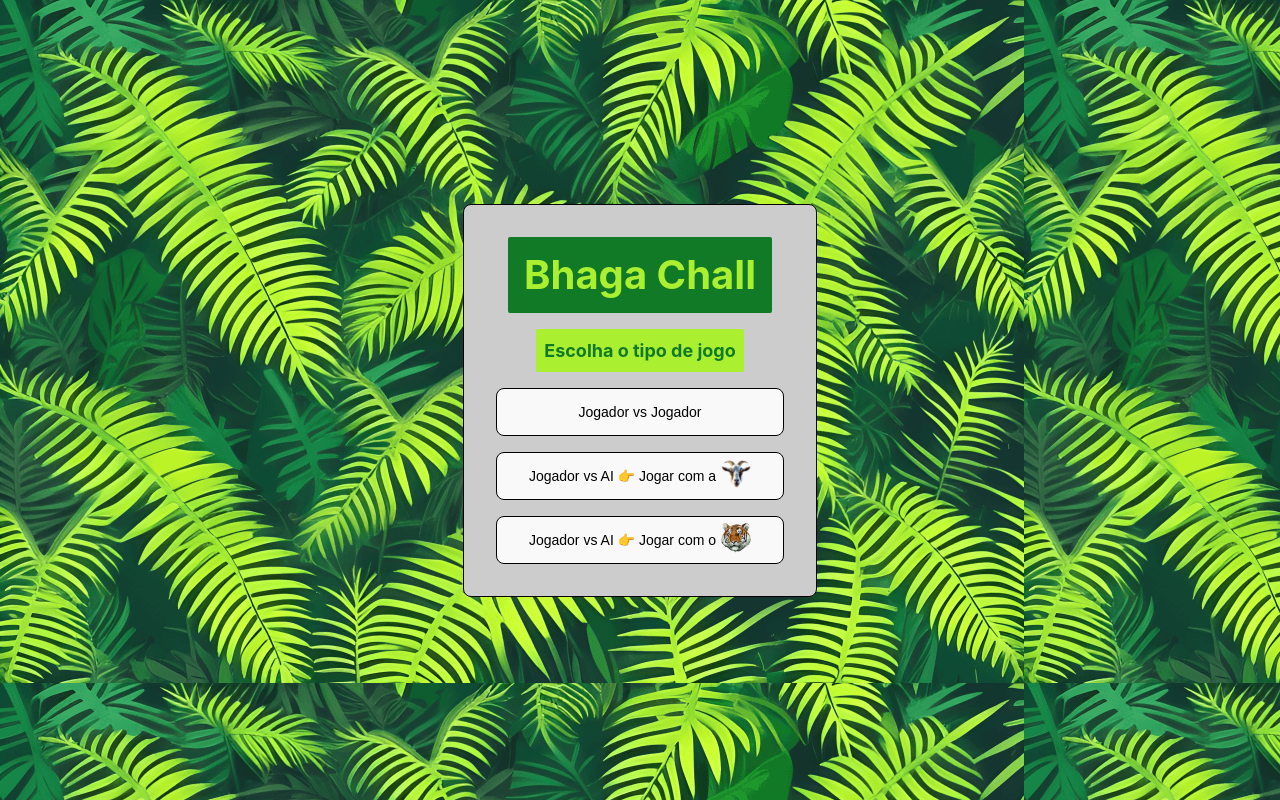
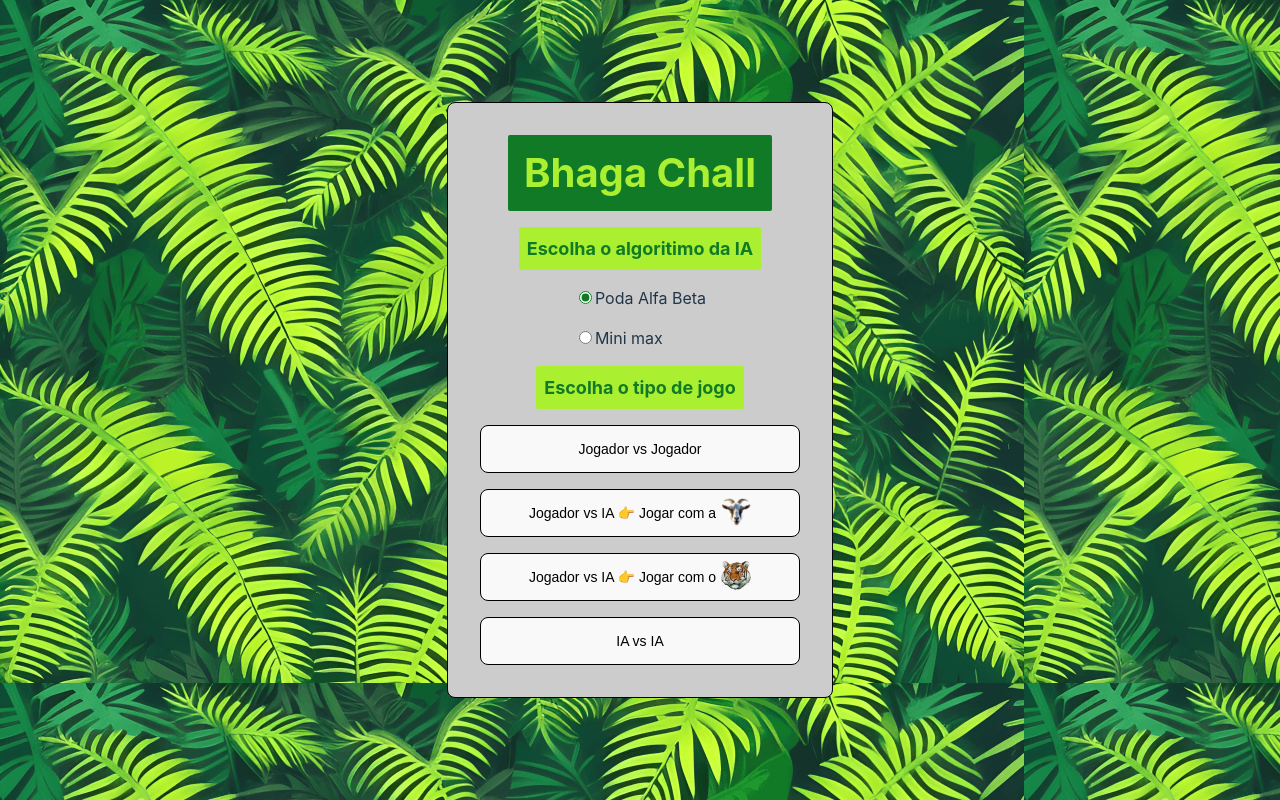
Before and after one commit to guilhermecamboim/bagha-chall, a React (Vite) app: page / in a window 1280 px wide. Built offline with nearby package versions, Linux system fonts and the light colour scheme.

Commit message:
:sparkles: feat: Implementing minimax algorithm without alfa beta and enabling ai play against ai.

```diff
--- a/src/components/board/index.tsx
+++ b/src/components/board/index.tsx
@@ -32,7 +32,9 @@ const GameBoard = () => {
   const [goatsEaten, setGoatsEaten] = useState(0);
   const [isAI, setIsAI] = useState(false);
   const [playerRole, setPlayerRole] = useState('Goat');
+  const [algorithmType, setAlgorithmType] = useState<'miniMax' | 'podaAlfa'>('podaAlfa');
   const [gameStarted, setGameStarted] = useState(false);
+  const [playAlone, setPlayAlone] = useState(false);
   const [winner, setWinner] = useState<string | null>(null);
 
 const prohibitedMoves: ProhibitedMoves = {
@@ -385,7 +387,45 @@ function getPossibleGoatPositions(board) {
   return possiblePositions;
 }
 
-const minimax = (board: boardType, depth: number, isMaximizingPlayer: boolean, alpha: number, beta: number) => {
+const minimax = (board: boardType, depth: number, isMaximizingPlayer: boolean) => {
+  if (depth === 0 || checkGameOver()) {
+    return { score: turn === 'Goat' ? evaluate_board_with_goat_focus(board) : evaluate_board(board) };
+  }
+
+  let bestMove = null;
+  if (isMaximizingPlayer) {
+    let maxEval = -Infinity;
+    const { captures = [], regularMoves = [] } = getAvailableMoves(playerRole === 'Goat' && turn === 'Tiger' ? 'Tiger' : 'Goat');
+    const availableMoves = captures.length > 0 ? captures : regularMoves;
+
+    for (const move of availableMoves) {
+      const newBoard = makeMove(board, move);
+      const evaluate = minimax(newBoard, depth - 1, false).score;
+      if (evaluate > maxEval) {
+        maxEval = evaluate;
+        bestMove = move;
+      }
+    }
+    return { score: maxEval, move: bestMove };
+  } else {
+    let minEval = Infinity;
+    const { regularMoves = [] } = getAvailableMoves(playerRole === 'Goat' && turn === 'Goat' ? 'Goat' : 'Tiger');
+    const availableMoves = regularMoves;
+
+    for (const move of availableMoves) {
+      const newBoard = makeMove(board, move);
+      const evaluate = minimax(newBoard, depth - 1, true).score;
+      if (evaluate < minEval) {
+        minEval = evaluate;
+        bestMove = move;
+      }
+    }
+    return { score: minEval, move: bestMove };
+  }
+};
+
+
+const minimaxPodaAlfaBeta = (board: boardType, depth: number, isMaximizingPlayer: boolean, alpha: number, beta: number) => {
     if (depth === 0 || checkGameOver()) {
       return { score:  turn === 'Goat' ? evaluate_board_with_goat_focus(board) : evaluate_board(board) };
     }
@@ -393,12 +433,12 @@ const minimax = (board: boardType, depth: number, isMaximizingPlayer: boolean, a
     let bestMove = null;
     if (isMaximizingPlayer) {
       let maxEval = -Infinity;
-      const { captures = [], regularMoves = [] } = getAvailableMoves(playerRole === 'Goat' ? 'Tiger' : 'Goat');
+      const { captures = [], regularMoves = [] } = getAvailableMoves(playerRole === 'Goat' && turn === 'Tiger' ? 'Tiger' : 'Goat');
       const availableMoves = captures.length > 0 ? captures : regularMoves;
 
       for (const move of availableMoves) {
         const newBoard = makeMove(board, move);
-        const evaluate = minimax(newBoard, depth - 1, false, alpha, beta).score;
+        const evaluate = minimaxPodaAlfaBeta(newBoard, depth - 1, false, alpha, beta).score;
         if (evaluate > maxEval) {
           maxEval = evaluate;
           bestMove = move;
@@ -411,12 +451,12 @@ const minimax = (board: boardType, depth: number, isMaximizingPlayer: boolean, a
       return { score: maxEval, move: bestMove };
     } else {
       let minEval = Infinity;
-      const { regularMoves = [] } = getAvailableMoves(playerRole === 'Goat' ? 'Goat' : 'Tiger');
+      const { regularMoves = [] } = getAvailableMoves(playerRole === 'Goat' && turn === 'Goat' ? 'Goat' : 'Tiger');
       const availableMoves = regularMoves;
 
       for (const move of availableMoves) {
         const newBoard = makeMove(board, move);
-        const evaluate = minimax(newBoard, depth - 1, true, alpha, beta).score;
+        const evaluate = minimaxPodaAlfaBeta(newBoard, depth - 1, true, alpha, beta).score;
         if (evaluate < minEval) {
           minEval = evaluate;
           bestMove = move;
@@ -512,31 +552,42 @@ const minimax = (board: boardType, depth: number, isMaximizingPlayer: boolean, a
 
   const aiMove = () => {
     if (turn === 'Tiger') {
-      const { move } = minimax(board, 3, true, -Infinity, Infinity);
+      const { move } = algorithmType === "podaAlfa" ? minimaxPodaAlfaBeta(board, 3, true, -Infinity, Infinity) : minimax(board, 3, true);
       if (move) {
         const newBoard = makeMove(board, move);
         setBoard(newBoard);
         setTigers(tigers.map(t => (t[0] === move.from[0] && t[1] === move.from[1] ? [move.to[0], move.to[1]] : t)));
+        if(playAlone){
+          setTimeout(() => setTurn('Goat'), 1500);
+        } else {
           setTurn('Goat');
         }
+      }
     } else if (turn === 'Goat' && goatsToPlace > 0) {
-      const { regularMoves } = getAvailableMoves('Goat');
-      if (regularMoves.length > 0) {
-        const move = regularMoves[Math.floor(Math.random() * regularMoves.length)];
+      const { move } = algorithmType === "podaAlfa" ? minimaxPodaAlfaBeta(board, 3, true, -Infinity, Infinity) : minimax(board, 3, true);
+      if (move) {
         const newBoard = makeMove(board, { from: null, to: move.to });
         setBoard(newBoard);
         setGoatsToPlace(goatsToPlace - 1);
+        if(playAlone){
+          setTimeout(() => setTurn('Tiger'), 1000);
+        } else {
           setTurn('Tiger');
+        }
       }
     }
   };
 
 
   useEffect(() => {
+    if(!playAlone) {
       if (isAI && playerRole === 'Goat' && turn === 'Tiger') {
         aiMove();
       }
       if (isAI && playerRole === 'Tiger' && turn === 'Goat') {
+        aiMove();
+      }
+    } else {
       aiMove();
     }
   // eslint-disable-next-line react-hooks/exhaustive-deps
@@ -571,10 +622,32 @@ const minimax = (board: boardType, depth: number, isMaximizingPlayer: boolean, a
     {!gameStarted ? (
         <S.FirstStepContainer>
           <h1>Bhaga Chall</h1>
+          <h2>Escolha o algoritimo da IA</h2>
+          <S.ContainerCheckbox>
+          <div>
+            <input
+              type="radio"
+              id="radioPodaAlfa"
+              checked={algorithmType === "podaAlfa"}
+              onChange={() => {setAlgorithmType('podaAlfa')}}
+            />
+            <label htmlFor="radioPodaAlfa">Poda Alfa Beta</label>
+          </div>
+          <div>
+            <input
+              type="radio"
+              id="radioMiniMax"
+              checked={algorithmType === "miniMax"}
+              onChange={() => {setAlgorithmType('miniMax')}}
+            />
+            <label htmlFor="radioMiniMax">Mini max</label>
+          </div>
+          </S.ContainerCheckbox>
           <h2>Escolha o tipo de jogo</h2>
           <button onClick={() => { setIsAI(false); setPlayerRole('Goat'); setGameStarted(true); }}>{`Jogador vs Jogador`}</button>
-          <button onClick={() => { setIsAI(true); setPlayerRole('Goat'); setGameStarted(true); }}>{`Jogador vs AI  👉 Jogar com a`} <span><S.GoatOrTiger src={goatImg}/></span></button>
-          <button onClick={() => { setIsAI(true); setPlayerRole('Tiger'); setGameStarted(true); }}>{`Jogador vs AI  👉 Jogar com o`} <span><S.GoatOrTiger src={tigerImg}/></span></button>
+          <button onClick={() => { setIsAI(true); setPlayerRole('Goat'); setGameStarted(true); }}>{`Jogador vs IA  👉 Jogar com a`} <span><S.GoatOrTiger src={goatImg}/></span></button>
+          <button onClick={() => { setIsAI(true); setPlayerRole('Tiger'); setGameStarted(true); }}>{`Jogador vs IA  👉 Jogar com o`} <span><S.GoatOrTiger src={tigerImg}/></span></button>
+          <button onClick={() => { setIsAI(true); setPlayAlone(true); setGameStarted(true); }}>{`IA  vs IA`}</button>
         </S.FirstStepContainer>
       ) : (
       <S.ContainerBoard>
--- a/src/components/board/styles.ts
+++ b/src/components/board/styles.ts
@@ -73,7 +73,7 @@ export const FirstStepContainer = styled.div`
     align-items: center;
     gap: 5px;
     cursor: pointer;
-    min-width: 18rem;
+    min-width: 20rem;
     min-height: 3rem;
 
     &:hover {
@@ -131,3 +131,16 @@ export const WrapperWinner = styled.div`
     }
   }
 `
+
+export const ContainerCheckbox = styled.div`
+  display: flex;
+  flex-direction: column;
+  gap: 1rem;
+
+  p {
+    font-size: 14px;
+  }
+  input {
+    accent-color: #107a26;
+  }
+`
```
Lines whose indentation alone changed are shown as unchanged.
